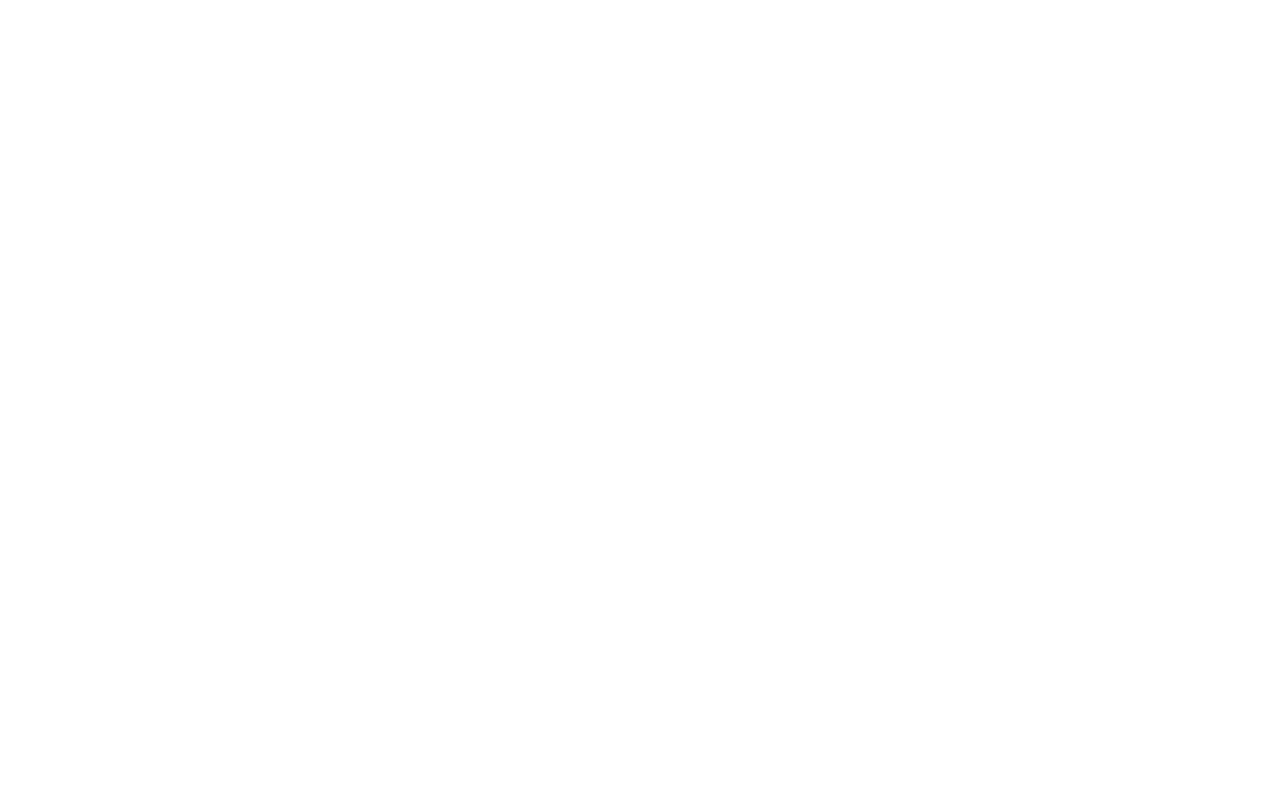
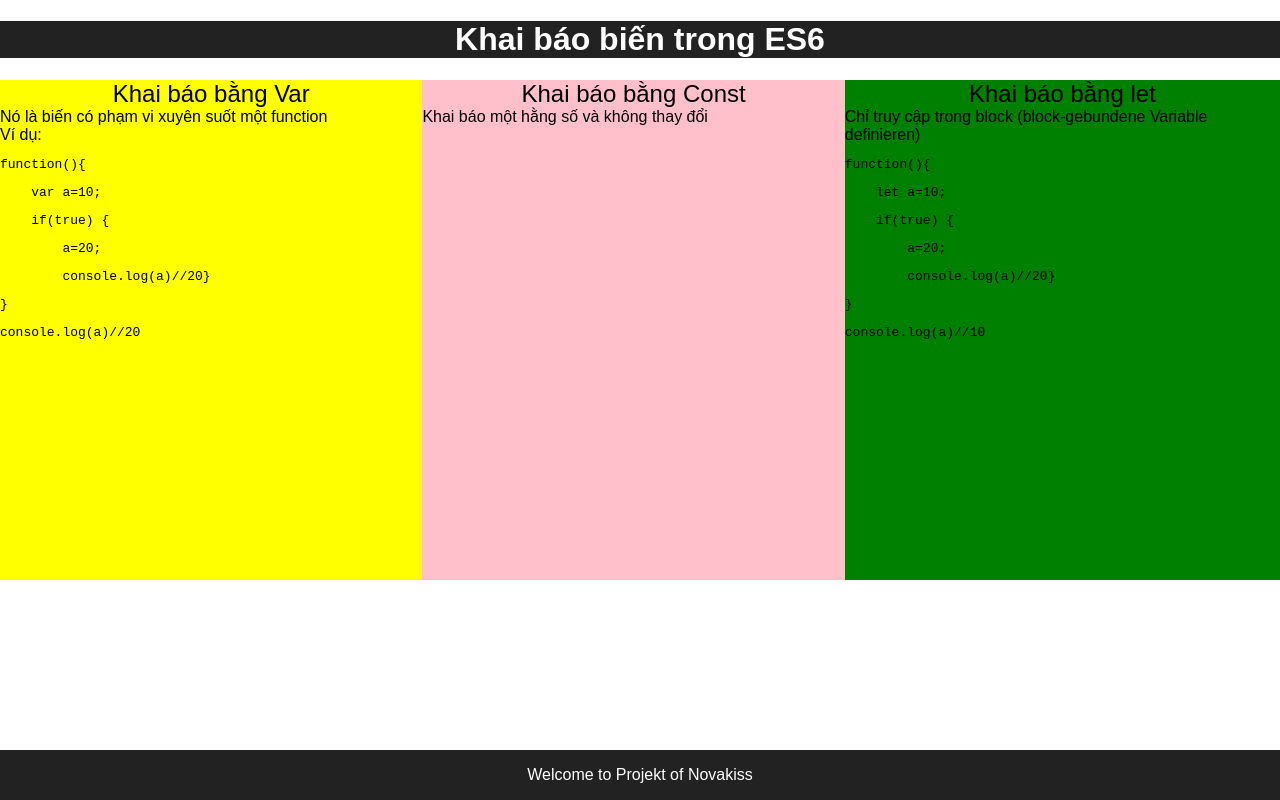
Before and after one commit to novakiss/React-Note, a React (Create React App) app: page /ES6/variablen in a window 1280 px wide. Built offline with nearby package versions, Linux system fonts and the light colour scheme.

Commit message:
Variable ES6

```diff
--- a/package.json
+++ b/package.json
@@ -5,6 +5,7 @@
   "dependencies": {
     "react": "^16.3.2",
     "react-dom": "^16.3.2",
+    "react-jss": "^8.4.0",
     "react-router-dom": "^4.2.2",
     "react-scripts": "1.1.4",
     "serve": "^6.5.6"
--- a/src/AppRouter.js
+++ b/src/AppRouter.js
@@ -1,20 +1,21 @@
 import React from 'react';
 
 import App from './app/App';
-import Note from './app/components/Note';
 import CheckNumber from './app/components/CheckZahl'
+import ES6 from './app/components/ecmascript 6/ES6';
+import Variablen from './app/components/ecmascript 6/variablen';
 
 import {
     Route,
     Switch as RouterSwitch
 } from 'react-router-dom';
 
-
 const AppRouter = () => (
     <RouterSwitch>
         <Route path="/" exact component ={App}/>
         <Route path ="/checkNumber" exact component = {CheckNumber}/>
-        <Route path ="/note" exact component = {Note}/>
+        <Route path ="/ES6" exact component = {ES6}/>
+        <Route path ="/ES6/variablen" exact component = {Variablen}/>
     </RouterSwitch>
 );
 
--- a/src/app/App.js
+++ b/src/app/App.js
@@ -13,7 +13,7 @@ class App extends Component {
                 </header>
                 <p className="App-intro">
                     <li>Projekt <a href="/checkNumber">Check Number</a></li>
-                    <li>Projekt <a href="/note">Note</a></li>
+                    <li>Projekt <a href="/ES6">ES6</a></li>
                 </p>
             </div>
         );
--- a/src/app/components/CheckZahl.js
+++ b/src/app/components/CheckZahl.js
@@ -25,7 +25,7 @@ class CheckZahl extends Component {
     render() {
         const output = this.state.output;
         return (
-            <div className="App-intro">
+            <div className="App">
                 <h1>Check Number</h1>
                 <form>
                     <input type="text" value={this.state.text} onChange={this.handleChange}/>
--- /dev/null
+++ b/src/app/components/Code.js
@@ -0,0 +1,21 @@
+import React, {Component} from 'react';
+
+class Code extends Component {
+
+    render() {
+        const {text} = this.props;
+
+        return (
+            <pre>
+                <code>
+                <span>{text}</span>
+            </code>
+            </pre>
+
+        )
+
+    }
+
+}
+
+export default Code;
--- /dev/null
+++ b/src/app/components/Footer.js
@@ -0,0 +1,28 @@
+import React,{Component} from 'react';
+import withStlyle from 'react-jss';
+
+const style= {
+  footer:{
+      position:'fixed',
+      width: '100%',
+      background: '#222',
+      clear: 'both',
+      bottom:0,
+      color: 'white',
+      textAlign:'center',
+      height:'auto'
+  }
+};
+
+class Footer extends Component{
+    render(){
+        const {footer} = this.props.classes;
+        return(
+            <div className={footer}>
+                <p>Welcome to Projekt of Novakiss</p>
+            </div>
+        )
+    }
+}
+
+export default withStlyle(style)(Footer);
--- /dev/null
+++ b/src/app/components/Header.js
@@ -0,0 +1,28 @@
+import React,{Component} from 'react';
+import withStyle from 'react-jss';
+
+const style ={
+    head: {
+        background: '#222',
+        height: 'auto',
+        color: '#ffffff',
+        fontSize: 'xx-large',
+        textAlign: 'center',
+    }
+};
+
+class Header extends Component{
+    render(){
+        const {head}= this.props.classes;
+        const {text}= this.props;
+
+        return(
+            <h1 className={head}>
+                {text}
+            </h1>
+        )
+
+    }
+}
+
+export default withStyle(style) (Header);
--- a/src/app/components/Note.js
+++ /dev/null
@@ -1,31 +0,0 @@
-import React, {Component} from 'react';
-
-export default class Note extends Component {
-    state = {
-        text: '',
-        output: ''
-    };
-
-    handleChange = (e) =>
-        this.setState({text: e.target.value});
-
-    handleSubmit = (e) => {
-        this.checkInt(this.state.text)?
-        this.setState({output: parseInt(this.state.text,10)+1}):this.setState({output:"Zahl eingeben"});
-        e.preventDefault();
-    };
-
-    checkInt = (num) => {
-        const check = parseInt(num,10);
-        return(Number.isInteger(check));
-    };
-
-    render() {
-        const output = this.state.output;
-        return (<form>
-            <input type="text" value={this.state.text} onChange={this.handleChange}/>
-            <button type="submit" onClick={this.handleSubmit}>OK</button>
-            <div>{output}</div>
-        </form>)
-    }
-}
--- /dev/null
+++ b/src/app/components/Theorie.js
@@ -0,0 +1,23 @@
+import React,{Component} from 'react';
+import withStyle from 'react-jss';
+
+const style ={
+    textStyle: {
+        textAlign: 'center',
+        fontSize: 'x-large',
+    }
+};
+
+class Theorie extends Component{
+    render(){
+        const {textStyle} = this.props.classes;
+        const {text} =this.props;
+        return (
+            <div className={textStyle}>
+                {text}
+            </div>
+        )
+    }
+}
+
+export default withStyle(style)(Theorie)
--- /dev/null
+++ b/src/app/components/ecmascript 6/ES6.js
@@ -0,0 +1,11 @@
+import React,{Component} from 'react';
+
+class ES6 extends Component{
+    render(){
+        return (<p>
+            <li><a href="/ES6/variablen">Variablen</a></li>
+        </p>)
+    }
+}
+
+export default ES6;
--- /dev/null
+++ b/src/app/components/ecmascript 6/variablen.js
@@ -0,0 +1,79 @@
+import React, {Component} from 'react';
+import withStyle from 'react-jss';
+import Header from '../Header';
+import Footer from '../Footer';
+import Code from '../Code';
+import Theorie from '../Theorie';
+
+const style = {
+    app: {
+        margin: '0 auto',
+    },
+    trai: {
+        width: '33%',
+        float: 'left',
+        background: 'yellow',
+        height: '500px'
+    },
+    giua: {
+        width: '33%',
+        float: 'left',
+        background: 'pink',
+        height: '500px'
+    },
+    phai: {
+        width: '34%',
+        float: 'right',
+        background: 'green',
+        height: '500px'
+    },
+};
+
+class Variablen extends Component {
+    render() {
+        const {app, trai, phai, giua} = this.props.classes;
+        return (
+            <div>
+                <div className={app}>
+                    <Header text="Khai báo biến trong ES6"/>
+                    <div>
+                        <div className={trai}>
+                            <Theorie text="Khai báo bằng Var"/>
+                            <div>Nó là biến có phạm vi xuyên suốt một function</div>
+                            <div>Ví dụ:</div>
+
+                            <Code text="function(){"/>
+
+                            <Code text="    var a=10;"/>
+                            <Code text="    if(true) {"/>
+                            <Code text="        a=20;"/>
+                            <Code text="        console.log(a)//20}"/>
+                            <Code text="}"/>
+                            <Code text="console.log(a)//20"/>
+                        </div>
+                        <div className={giua}>
+                            <Theorie text="Khai báo bằng Const"/>
+                            <div>Khai báo một hằng số và không thay đổi</div>
+                        </div>
+                        <div className={phai}>
+                            <Theorie text="Khai báo bằng let"/>
+                            Chỉ truy cập trong block (block-gebundene Variable definieren)
+                            <Code text="function(){"/>
+
+                            <Code text="    let a=10;"/>
+                            <Code text="    if(true) {"/>
+                            <Code text="        a=20;"/>
+                            <Code text="        console.log(a)//20}"/>
+                            <Code text="}"/>
+                            <Code text="console.log(a)//10"/>
+                        </div>
+                    </div>
+                </div>
+
+                <Footer/>
+            </div>
+        )
+    }
+}
+
+export default withStyle(style)(Variablen);
```
Also changed, not shown: src/App.css (line endings or trailing spaces), 1 other file (tests, documents, lock files or other folders).
